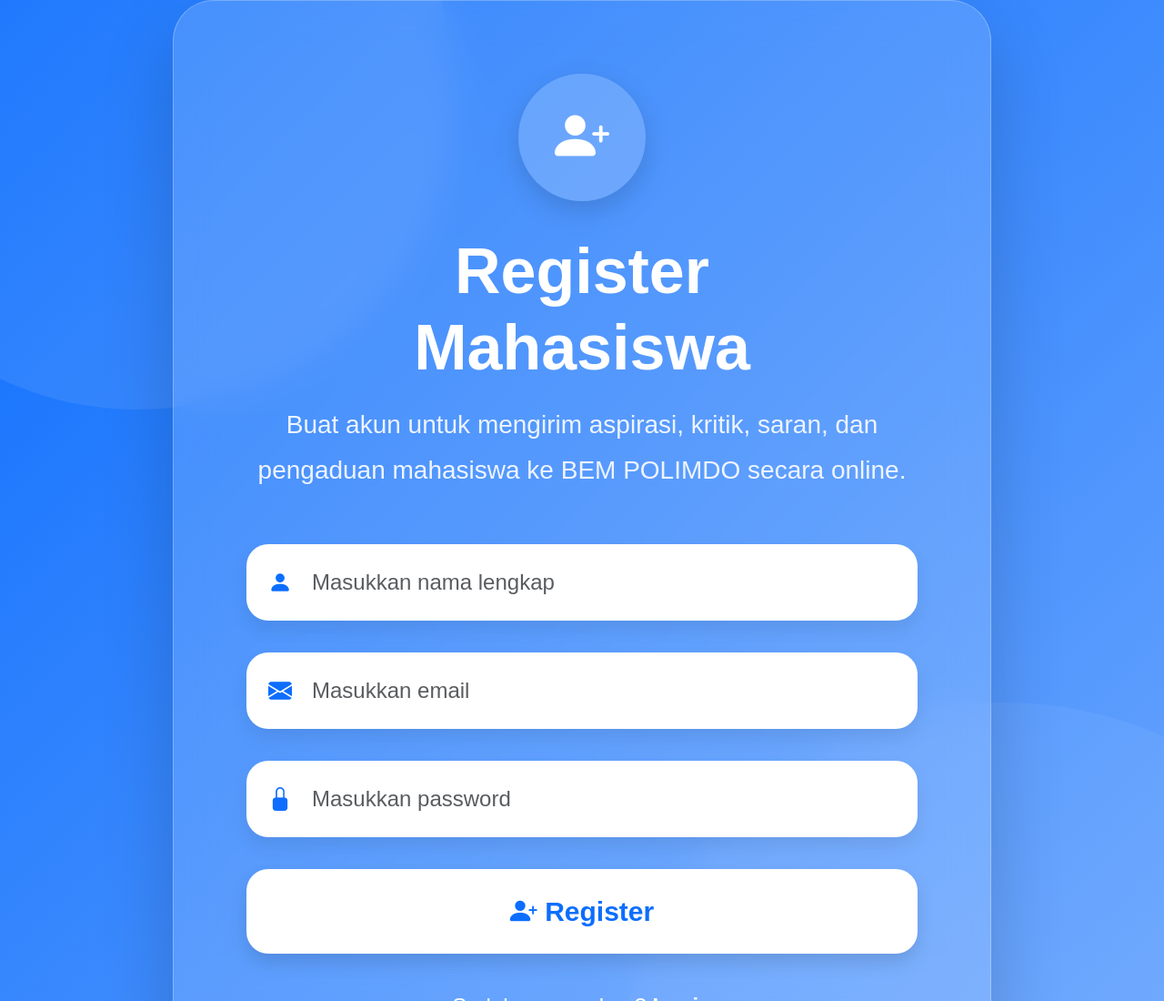
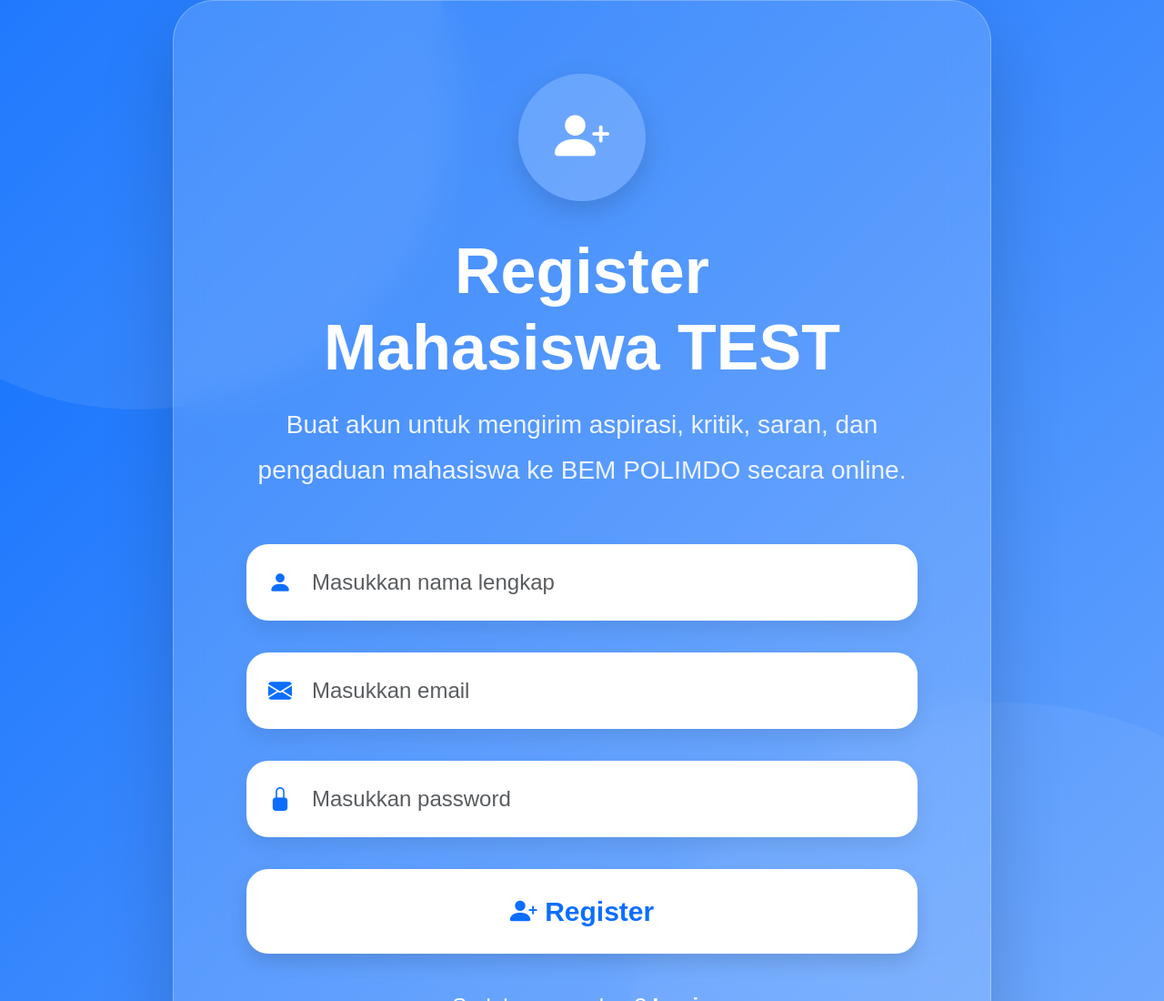
Before and after one commit to lifygamardienrott-wq/bem-polimdo, a plain HTML site: page register.html in a window 1280 px wide. Shown: the top 1100 px of the page at 91% size. Drawn offline with nearby package versions, Linux system fonts and the light colour scheme.

Commit message:
test frontend deploy

```diff
--- a/register.html
+++ b/register.html
@@ -540,7 +540,7 @@
 
     Register
     <br>
-    Mahasiswa
+    Mahasiswa TEST
 
   </h1>
 
```
